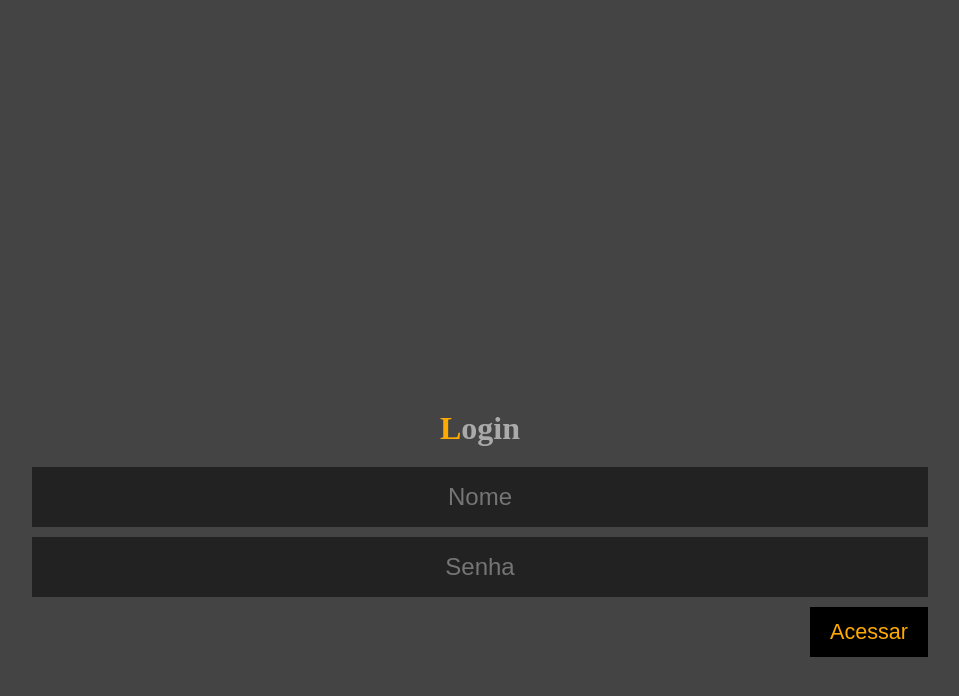
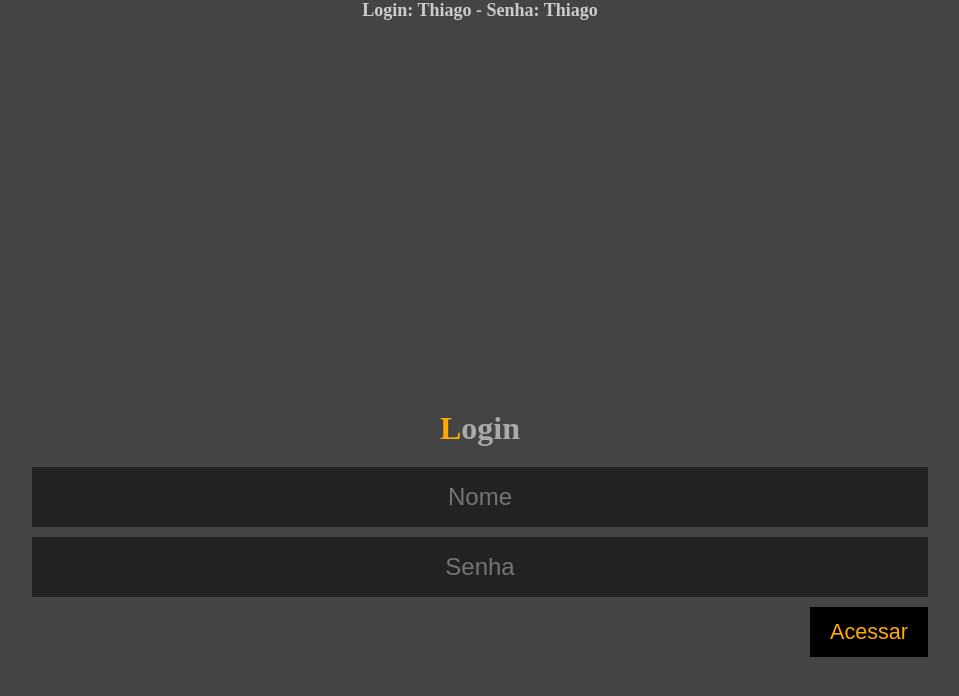
Before and after one commit to ThiagoCS0/FS-MultiApp, a React (Vite) app: page /login in a window 1280 px wide. Shown: the top 696 px of the page, without its empty margins (160-1119 px from the left). Built offline with nearby package versions, Linux system fonts and the light colour scheme.

Commit message:
Muitl App - deploy

```diff
--- a/src/components/Login.jsx
+++ b/src/components/Login.jsx
@@ -4,7 +4,7 @@ export default function Login() {
 	const [nome, defNome] = useState(''), [senha, defSenha] = useState('');
 	const Enviar = (e) => {
 		e.preventDefault();
-		if (nome == "l" && senha == "s") {
+		if (nome == "Thiago" && senha == "Thiago") {
 			localStorage.setItem('autentico', true);
 			window.location.reload();
 			}
@@ -20,6 +20,7 @@ export default function Login() {
 					<input name="senha" type="password" value={senha} onChange={(e) => { defSenha(e.target.value) }} placeholder="Senha" autoComplete="current-password" required />
 					<button type="submit" style={{ alignSelf: 'end' }}>Acessar</button>
 				</form>
+				<p>Login: Thiago - Senha: Thiago </p>
 			</div>
 		</>
 	)
```
